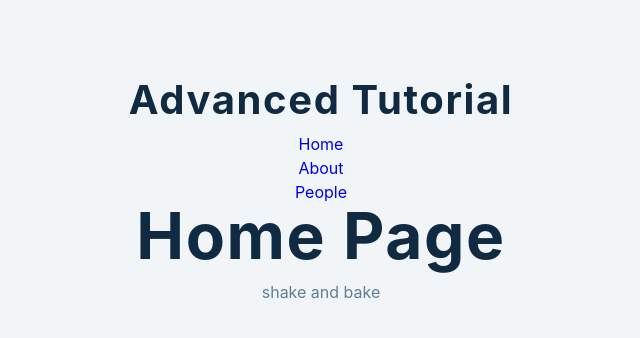
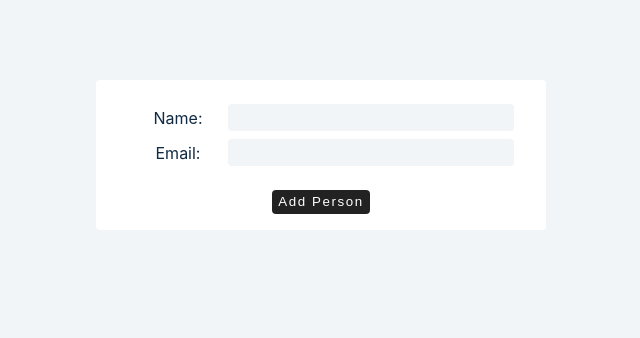
Before and after one commit to AB-FlatCode/react-sandbox, a React (Create React App) app: page / in a window 1280 px wide. Shown: the top 338 px of the page, without its empty margins (319-959 px from the left). Built offline with nearby package versions, Linux system fonts and the light colour scheme.

Commit message:
Controlled inputs testing

```diff
--- a/src/App.js
+++ b/src/App.js
@@ -1,10 +1,10 @@
 import React from 'react'
-import Final from './tutorial/11-react-router/final/index'
+/* import Final from './tutorial/11-react-router/final/index' */
+import Setup from './tutorial/4-forms/setup/1-controlled-inputs';
 function App() {
   return (
     <div className='container'>
-      <h2>Advanced Tutorial</h2>
-      <Final />
+      <Setup />
     </div>
   )
 }
--- a/src/tutorial/4-forms/setup/1-controlled-inputs.js
+++ b/src/tutorial/4-forms/setup/1-controlled-inputs.js
@@ -6,7 +6,29 @@ import React, { useState } from 'react';
 // value, onChange
 
 const ControlledInputs = () => {
-  return <h1>controlled inputs</h1>;
+  const [firstName, setFirstName] = useState('');
+  const [email, setEmail] = useState('');
+
+  const handleSubmit = (e) => {
+    e.preventDefault();
+    console.log(firstName, email);
+  }
+  return <>
+    <article>
+      <form className='form' onSubmit={handleSubmit}>
+        <div className="form-control">
+          <label htmlFor="firstName">Name: </label>
+          <input type="text" id="firstName" name="firstName" value={firstName} onChange={(e) => setFirstName(e.target.value)} />
+        </div>
+        <div className="form-control">
+          <label htmlFor="email">Email: </label>
+          <input type="text" id="email" name="email" value={email} onChange={(e) => setEmail(e.target.value)} />
+        </div>
+        <button type='submit'>Add Person</button>
+      </form>
+    </article>
+
+  </>;
 };
 
 export default ControlledInputs;
```
Also changed, not shown: 1 other file (tests, documents, lock files or other folders).
